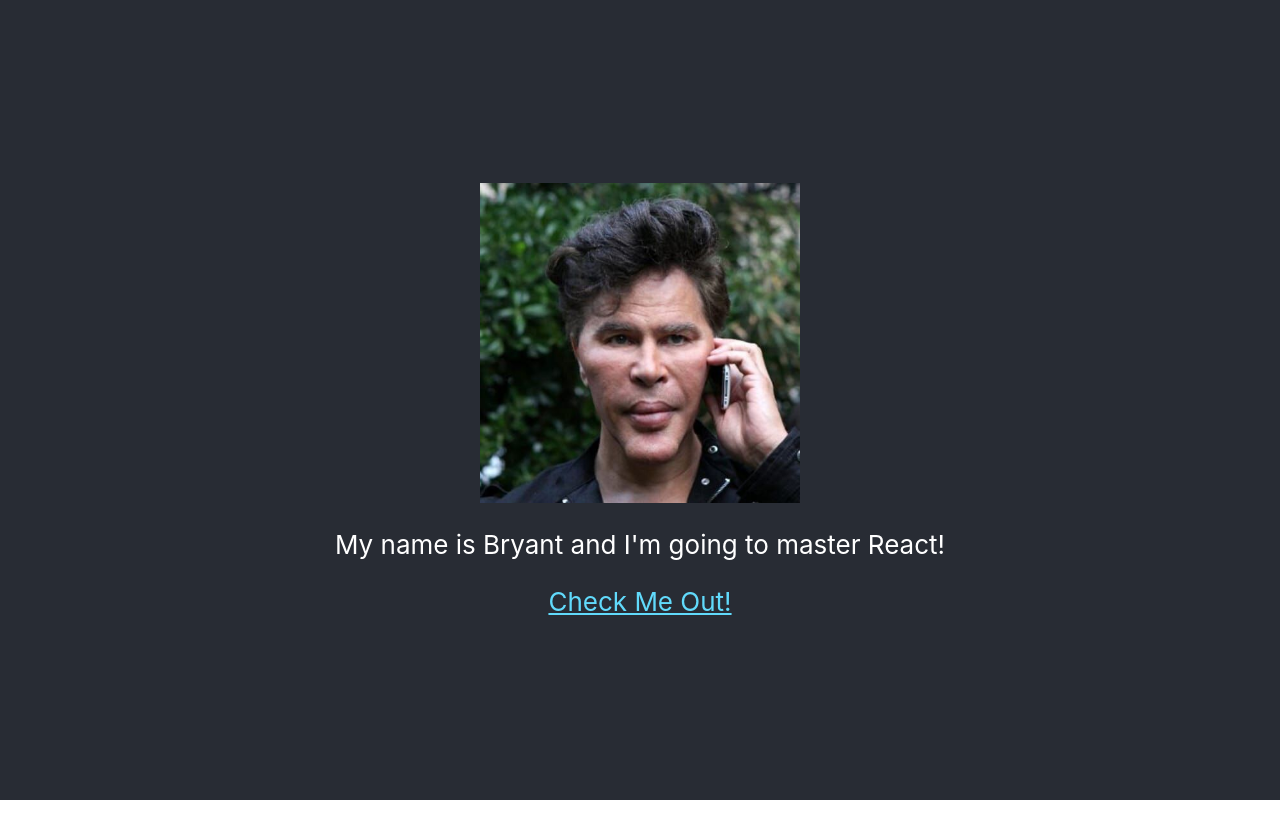
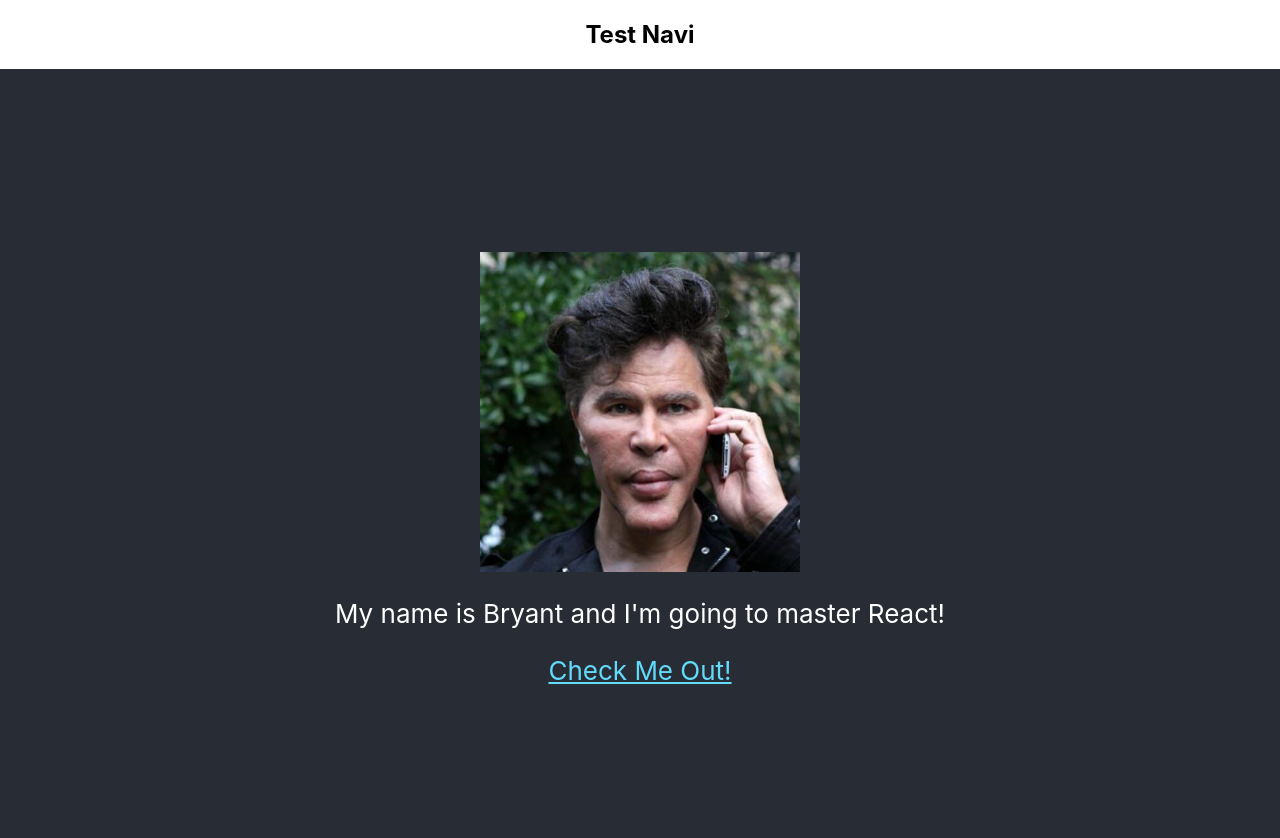
Before and after one commit to iamblaw/iamblaw.github.io, a React (Create React App) app: page / in a window 1280 px wide. Shown: the top 838 px of the page. Before the commit the page ends 800 px from the top, so only its background shows below. Built offline with nearby package versions, Linux system fonts and the light colour scheme.

Commit message:
test navi

```diff
--- a/src/App.js
+++ b/src/App.js
@@ -1,9 +1,12 @@
 import logo from './bryant.jpg';
 import './App.css';
+import './Navbar';
+import Navbar from './Navbar';
 
 function App() {
   return (
     <div className="App">
+    <Navbar />
       <header className="App-header">
         <img src={logo} className="App-logo" alt="logo" />
         <p>
--- /dev/null
+++ b/src/Navbar.js
@@ -0,0 +1,12 @@
+
+const Navbar = () => {
+  return (
+    <nav >
+      <h1>Test Navi</h1>
+      <div >
+      </div>
+    </nav>
+  );
+}
+
+export default Navbar;
```
